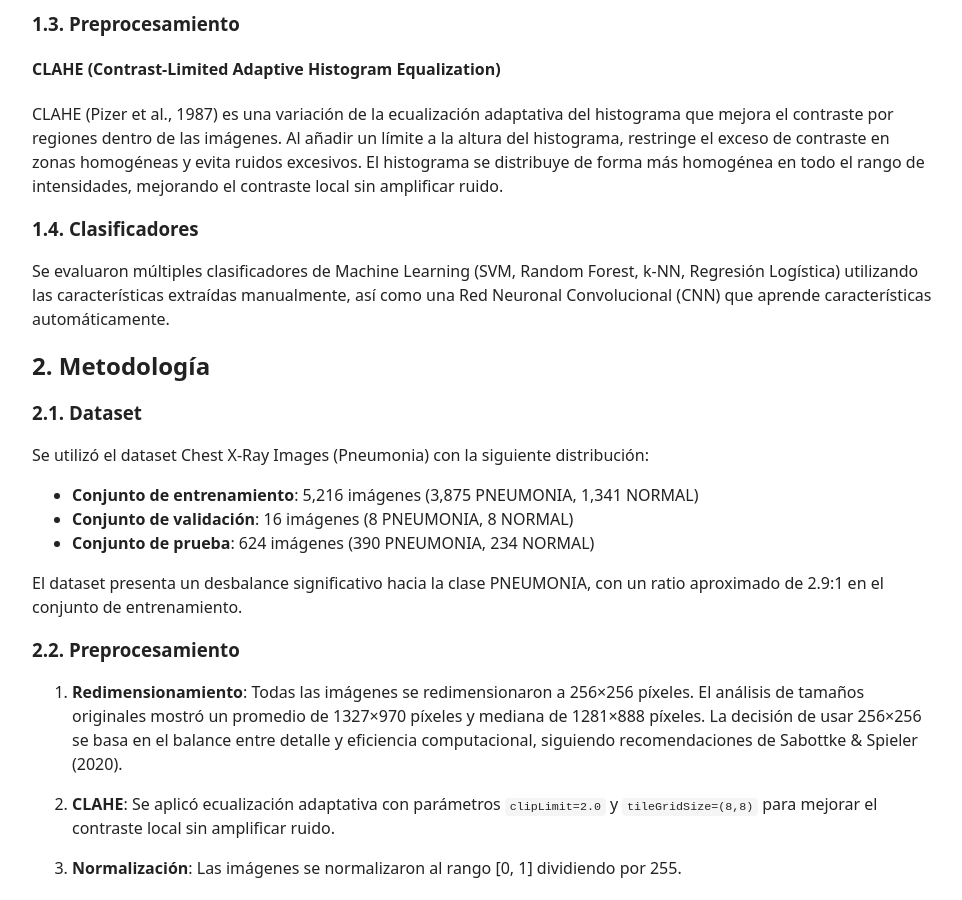
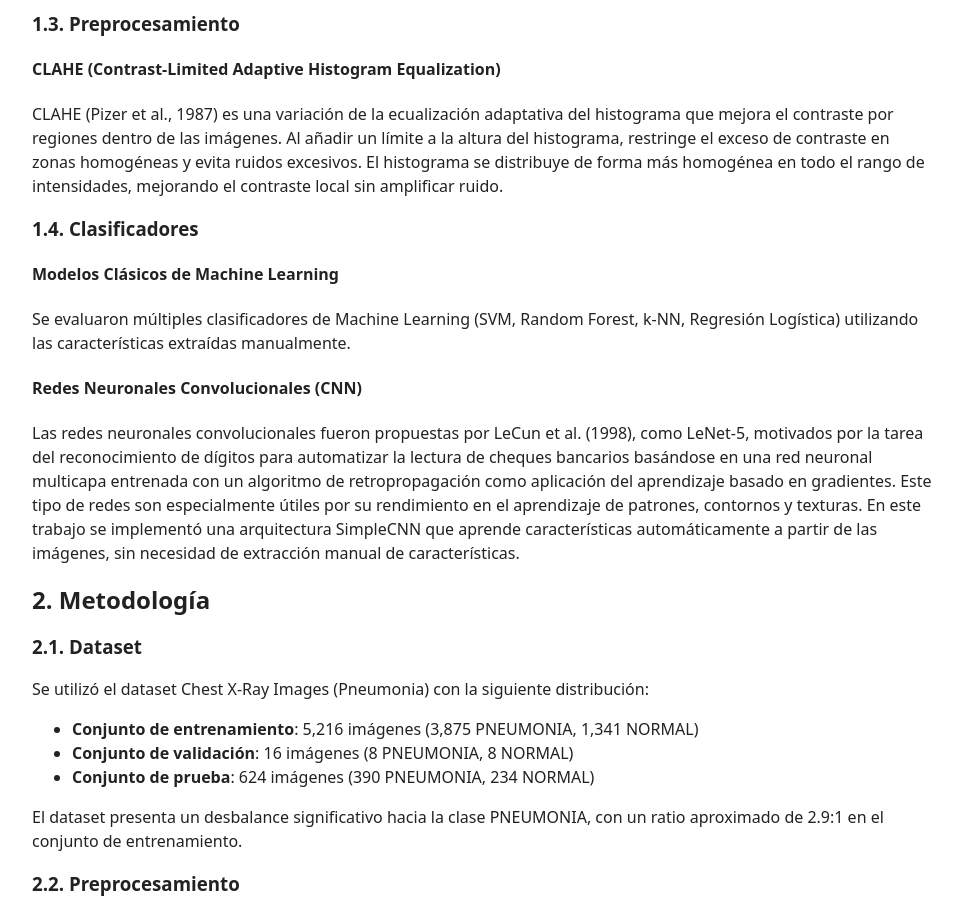
Before and after one commit to NeuroVisionUNAL2025/taller_3, a Jekyll site: the page built from docs/index.md, in a window 1280 px wide and 900 px high, scrolled down 1776 px. Shown: the whole window, without its empty margins (158-1120 px from the left). Built offline with Jekyll 4.4.1, drawn with Linux system fonts in a browser that asks for light colours; our own code applies the rules of GitHub Pages for plain Markdown files; some of the changed text lies outside the part shown.

Commit message:
Refine documentation in index.md by adding sections for classical machine learning models and convolutional neural networks (CNN), including detailed descriptions and references to foundational works in the field.

```diff
--- a/docs/index.md
+++ b/docs/index.md
@@ -49,7 +49,11 @@ CLAHE (Pizer et al., 1987) es una variación de la ecualización adaptativa del
 
 ### 1.4. Clasificadores
 
-Se evaluaron múltiples clasificadores de Machine Learning (SVM, Random Forest, k-NN, Regresión Logística) utilizando las características extraídas manualmente, así como una Red Neuronal Convolucional (CNN) que aprende características automáticamente.
+#### Modelos Clásicos de Machine Learning
+Se evaluaron múltiples clasificadores de Machine Learning (SVM, Random Forest, k-NN, Regresión Logística) utilizando las características extraídas manualmente.
+
+#### Redes Neuronales Convolucionales (CNN)
+Las redes neuronales convolucionales fueron propuestas por LeCun et al. (1998), como LeNet-5, motivados por la tarea del reconocimiento de dígitos para automatizar la lectura de cheques bancarios basándose en una red neuronal multicapa entrenada con un algoritmo de retropropagación como aplicación del aprendizaje basado en gradientes. Este tipo de redes son especialmente útiles por su rendimiento en el aprendizaje de patrones, contornos y texturas. En este trabajo se implementó una arquitectura SimpleCNN que aprende características automáticamente a partir de las imágenes, sin necesidad de extracción manual de características.
 
 
 ## 2. Metodología
@@ -274,6 +278,8 @@ El preprocesamiento con CLAHE mejora significativamente la visibilidad de estruc
 
 Hu, M.-K. (1962). Visual pattern recognition by moment invariants. *IRE Transactions on Information Theory*, 8(2), 179–187. https://doi.org/10.1109/TIT.1962.1057692
 
+LeCun, Y., Bottou, L., Bengio, Y., & Haffner, P. (1998). Gradient-based learning applied to document recognition. *Proceedings of the IEEE*, 86(11), 2278–2324. http://vision.stanford.edu/cs598_spring07/papers/Lecun98.pdf
+
 Ojala, T., Pietikäinen, M., & Mäenpää, T. (2002). Multiresolution gray-scale and rotation invariant texture classification with Local Binary Patterns. *IEEE Transactions on Pattern Analysis and Machine Intelligence*, 24(7), 971–987. http://vision.stanford.edu/teaching/cs231b_spring1415/papers/lbp.pdf
 
 Pizer, S. M., Amburn, E. P., Austin, J. D., Cromartie, R., Geselowitz, A., Greer, T., ter Haar Romeny, B., Zimmerman, J. B., & Zuiderveld, K. (1987). Adaptive histogram equalization and its variations. *Computer Vision, Graphics, and Image Processing*, 39(3), 355–368. https://doi.org/10.1016/S0734-189X(87)80186-X
```
